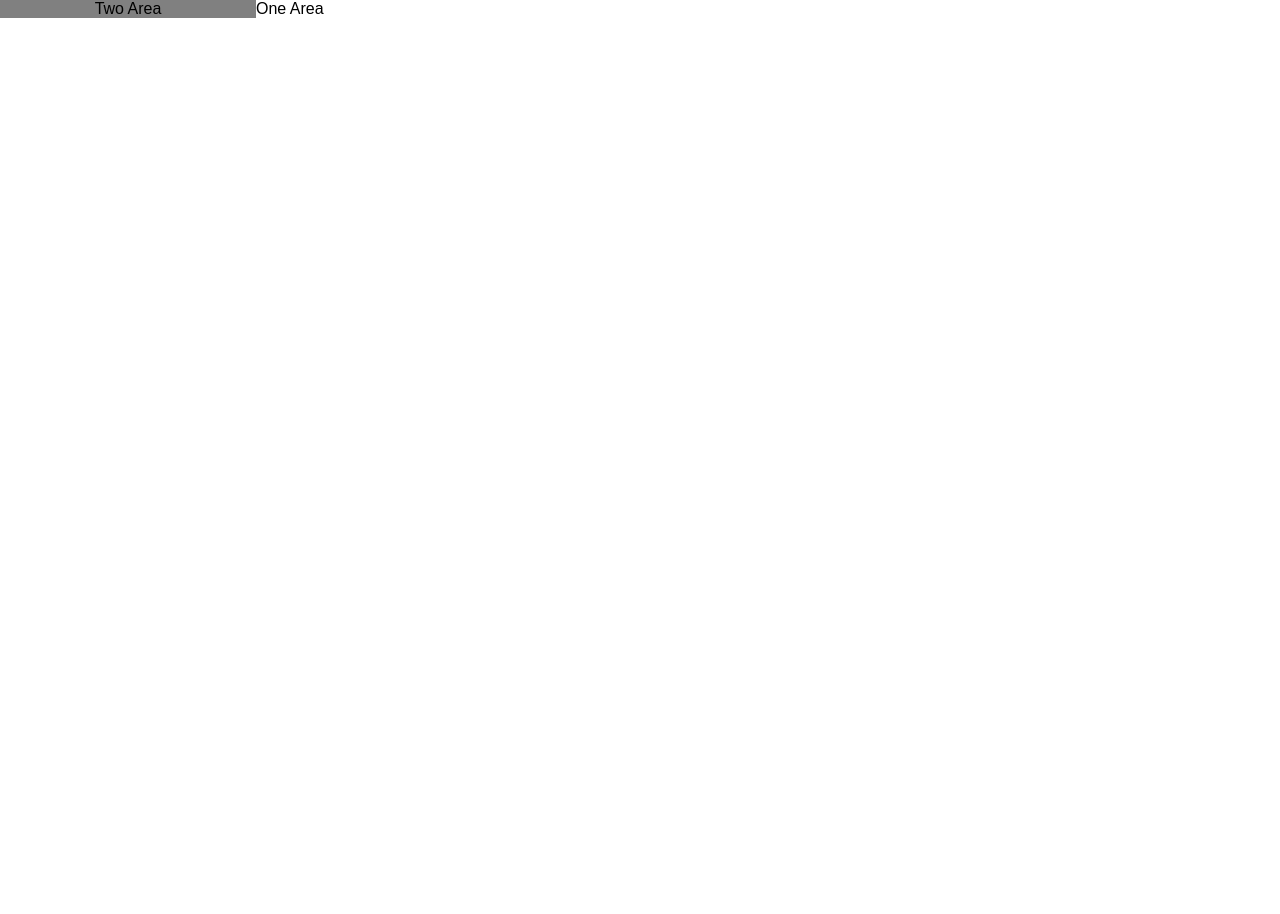
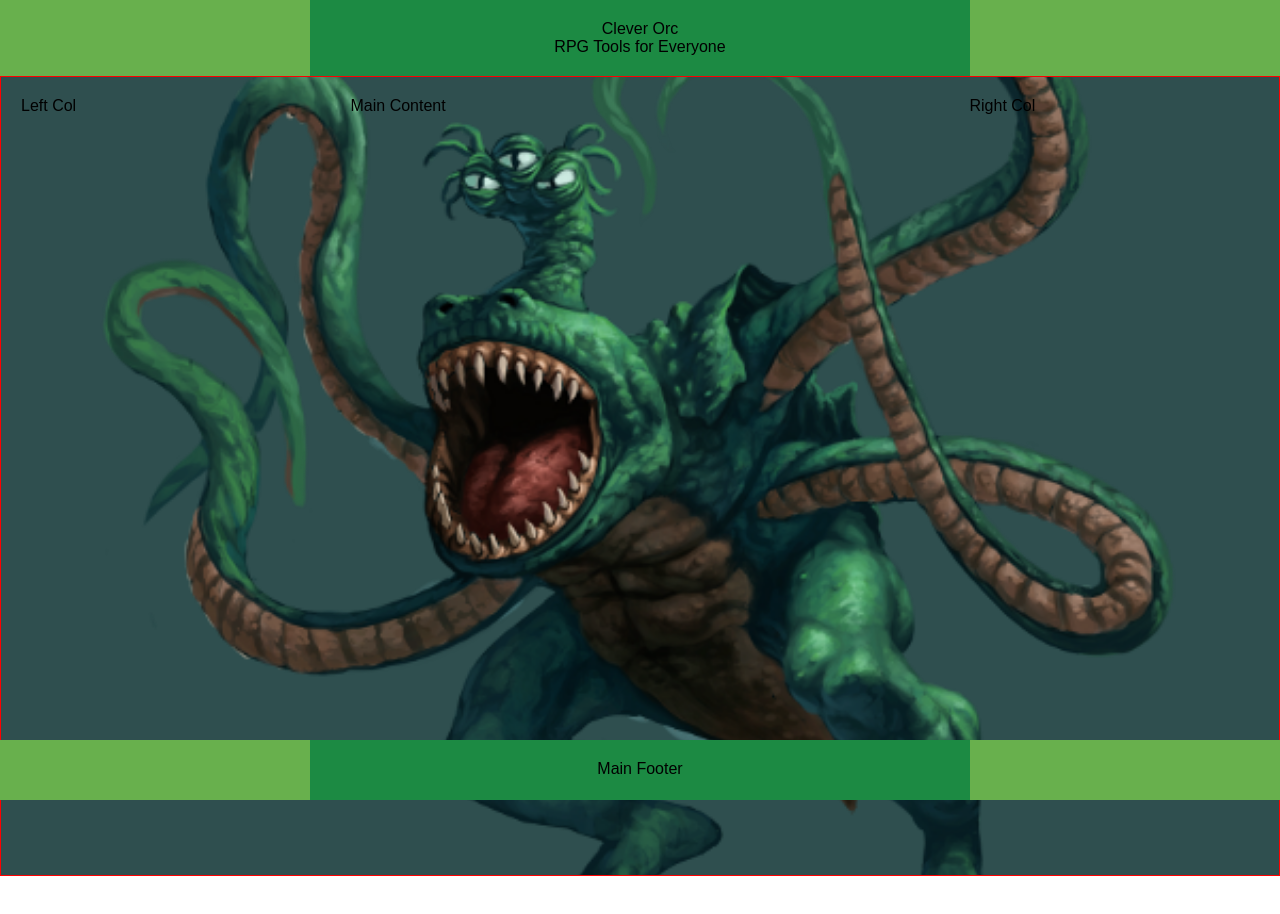
Before and after one commit to shaefer/cleverorcsite, a React (Create React App) app: page / in a window 1280 px wide. Shown: the top 914 px of the page. Before the commit the page ends 800 px from the top, so only its background shows below. Built offline with nearby package versions, Linux system fonts and the light colour scheme.

Commit message:
Setup initial layout and design for site

```diff
--- a/src/App.css
+++ b/src/App.css
@@ -1,21 +1,67 @@
-.flex-container {
+/*https://css-tricks.com/dont-overthink-flexbox-grids/*/
+.flex-grid {
   display: flex;
 }
-
-.flex-item {
-  flex: 4;
-  order: 2;
+.flex-grid .col {
+  flex: 1;
+}
+.flex-grid-thirds .col {
+  width: 32%;
 }
 
-.flex-item:nth-child(2) {
-  order: 1;
-  background-color: grey;
-  flex: 1;
+.flex-grid .leftside, .flex-grid .rightside {
+  flex: 0.5
+}
+
+* {
+  box-sizing: border-box;
+}
+.col {
+  padding: 20px;
+}
+
+.sidebar.leftside, .sidebar.rightside {
+  background-color: #68B04D;
+}
+
+.col.center {
+  background-color: #1C8A43;
+}
+
+.co_content {
+  border: 1px solid red;
+  background: darkslategrey url('/images/froghemoth__eric_quigley.png') no-repeat fixed center;
+  background-size: cover; /*70%?*/
+  background-position: 50% 50%;
+  height: 100vh;
+  margin-bottom: 60px;
+}
+
+.maincontent {
+  flex-direction: column;
+}
+
+header, footer {
   text-align: center;
 }
 
+footer {
+  position: fixed;
+  left:0px;
+  bottom:0px;
+  width: 100%;
+  height: 60px;
+}
+
 @media screen and (max-width:640px) {
-  .flex-container { flex-wrap: wrap;  }
-  .flex-item:first-child { flex-basis: 100%; }
-  .flex-item:nth-child(2) { text-align:left }
+  .flex-grid .sidebar {
+    flex: 0.03
+  }
+
+  .col.leftside, .col.rightside {
+    display: none;
+  }
+  .co_content {
+    background-size: cover;
+  }
 }
--- a/src/App.js
+++ b/src/App.js
@@ -26,14 +26,28 @@ class App extends Component {
     console.log(config.initialState);
     console.log(layout.initialLayout);
     return (
-      <div className="flex-container">
-        <div className="flex-item">
-          One Area
+      <main>
+      <header class="flex-grid co_header">
+        <div class="sidebar leftside"></div>
+        <div class="col center">
+          <div>Clever Orc</div>
+          <div>RPG Tools for Everyone</div>
         </div>
-        <div className="flex-item">
-          Two Area
-        </div>
-    </div>
+        <div class="sidebar rightside"></div>
+      </header>
+
+      <div class="flex-grid co_content">
+        <div class="col leftside">Left Col</div>
+        <div class="col maincontent">Main Content</div>
+        <div class="col rightside">Right Col</div>
+      </div>
+
+      <footer class="flex-grid co_footer">
+        <div class="sidebar leftside"></div>
+        <div class="col center">Main Footer</div>
+        <div class="sidebar rightside"></div>
+      </footer>
+      </main>
     );
   }
 }
```
Also changed, not shown: public/images/froghemoth__eric_quigley.png (added).
